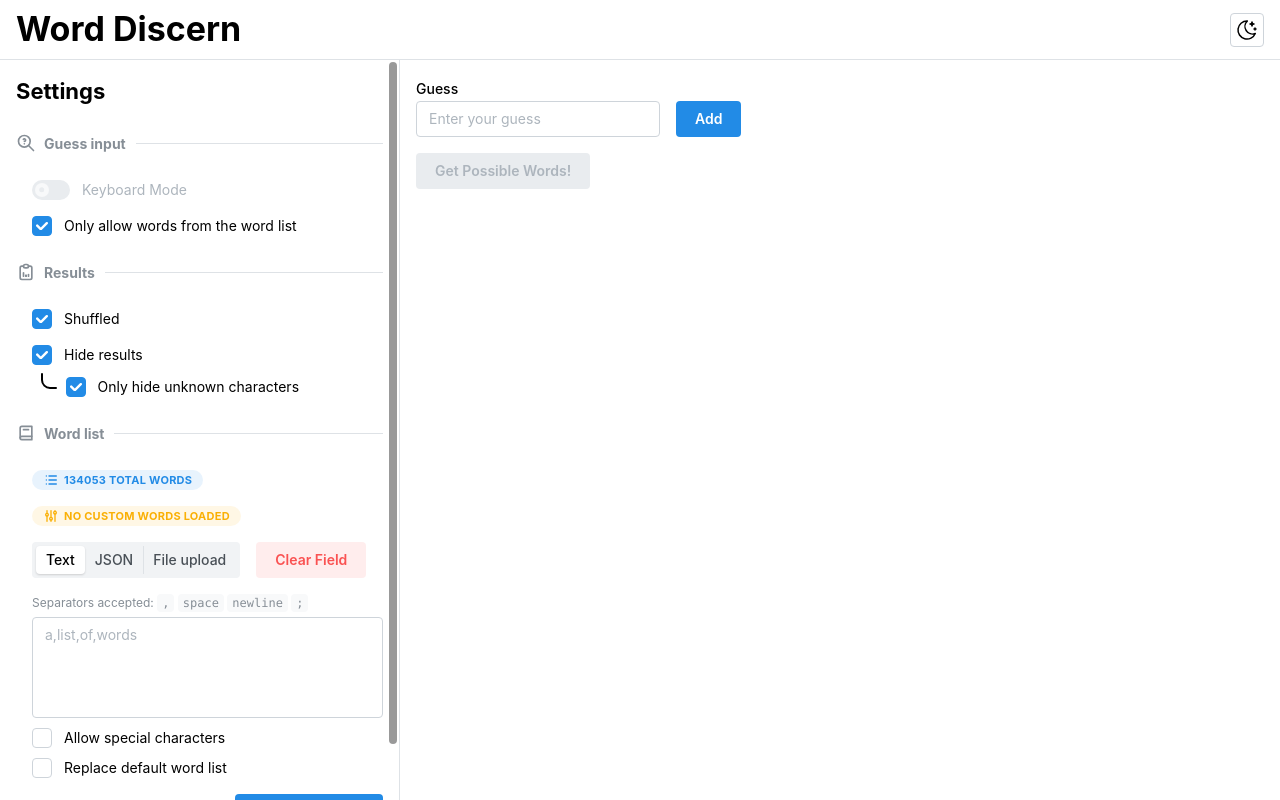
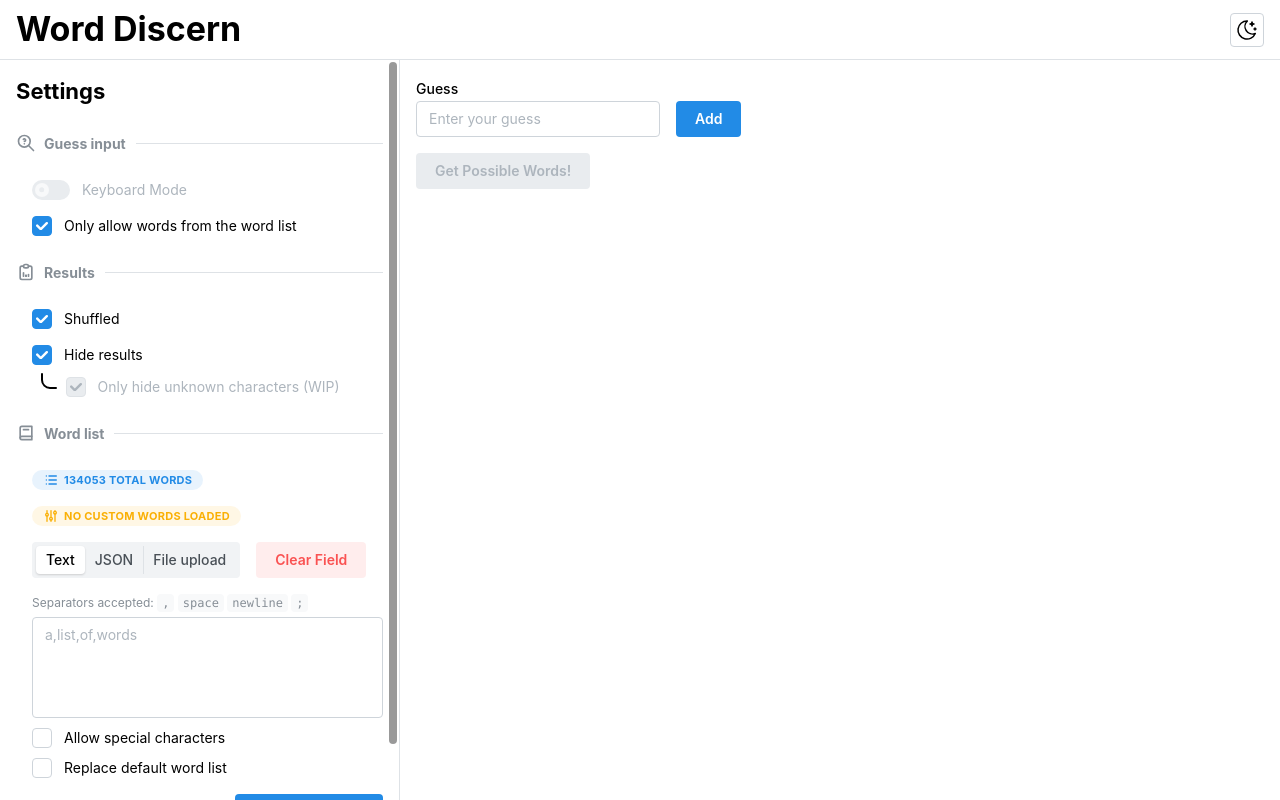
Before and after one commit to dLogan807/word-discern, a React (Vite) app: page / in a window 1280 px wide. Built offline with nearby package versions, Linux system fonts and the light colour scheme.

Commit message:
visually disable WIP unknown characters setting

```diff
--- a/src/components/Settings/Settings.tsx
+++ b/src/components/Settings/Settings.tsx
@@ -79,9 +79,10 @@ export default function Settings(props: SettingsProps) {
             className={props.hideResults ? "" : classes.disabled_setting}
           />
           <Checkbox
-            label="Only hide unknown characters"
+            label="Only hide unknown characters (WIP)"
             checked={props.onlyHideUnknownChars}
-            disabled={!props.hideResults}
+            //disabled={!props.hideResults}
+            disabled
             onChange={(event) =>
               props.setOnlyHideUnknownChars(event.currentTarget.checked)
             }
```
